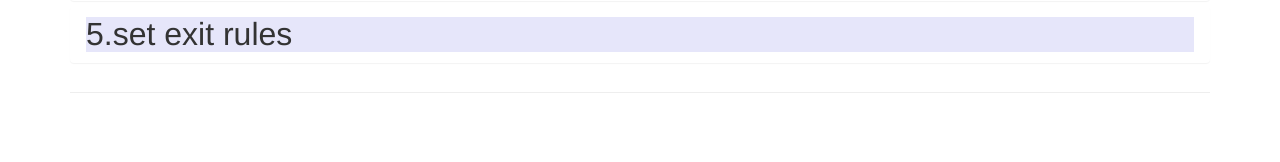
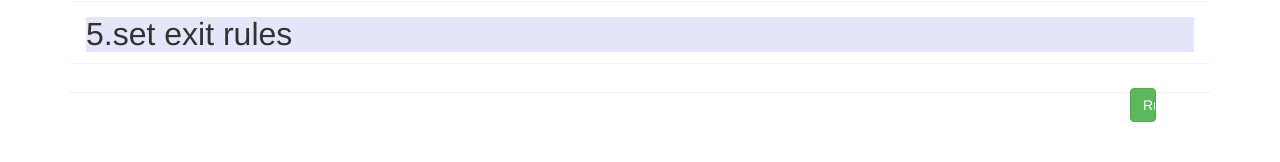
Before and after one commit to cccoast/webUI, a Flask app: page / in a window 1280 px wide. Shown: the part 645-807 px from the top of the page. Before the commit the page ends 738 px from the top, so only its background shows below. Run offline with Flask 2, Linux system fonts and the light colour scheme; the visitor is signed in with stand-in values (Sample User, id 1); data comes from the database, SQL or seed files in the repository; some libraries are stand-ins or nearby versions.

Commit message:
20170305

```diff
--- a/app/main/forms.py
+++ b/app/main/forms.py
@@ -7,5 +7,4 @@ class NameForm(FlaskForm):
     submit = SubmitField('Submit')
 
 class SubmitForm(FlaskForm):
-    verify = SubmitField('Verify')
-    submit = SubmitField('Run')
+    submit = SubmitField('Run',id='submit_backtest')
--- a/app/main/views.py
+++ b/app/main/views.py
@@ -1,7 +1,11 @@
-from flask import render_template,request
+from flask import render_template,request,url_for,flash,redirect
 from . import main
-from . import forms
+from .forms import SubmitForm
 
 @main.route('/')
 def index():
-    return render_template('index.html')
+    sub_form = SubmitForm()
+    if sub_form.validate_on_submit():
+        flash('Ready to back Testing')
+        return redirect(request.args.get('next') or url_for('main.index'))
+    return render_template('index.html',submit_form = sub_form)
--- a/app/templates/collapse.html
+++ b/app/templates/collapse.html
@@ -2,7 +2,7 @@
 <style type="text/css">
 h2.panel-title{
     font-size:32px;
-     background:#E6E6FA;
+    background:#E6E6FA;
 }
 h3.panel-title{
     font-size:32px;
--- a/app/templates/index.html
+++ b/app/templates/index.html
@@ -2,23 +2,29 @@
 {% import "bootstrap/wtf.html" as wtf %}
 
 {% block title %}Platform{% endblock %}
-
 {% block page_content %}
+<style type="text/css">
+#submit_data{
+    float:right;
+}
+#submit_backtest{
+	width:12px;
+}
+</style>
 <div class="page-header">
     <h1>
     {% if current_user.is_authenticated -%}
     &nbsp;&nbsp;Welcome {{ current_user.username }}!
     <br><br>
     {% include "collapse.html" %}
-
     {% if submit_form %}
-    <div class="col-md-2">
-    {{ wtf.quick_form(submit_form) }}
+    <div class="col-md-1" id = "submit_data">
+    {{ wtf.quick_form(submit_form,button_map={'submit':'success'},form_type = 'horizontal') }}
     <br>
 	</div>
 	{% endif %}
-
-    {% else %}<a href="{{ url_for('auth.login') }}">Click here to login</a>
+    {% else %}
+    <a href="{{ url_for('auth.login') }}">Click here to login</a>
     {% endif %}
     </h1>
 </div>
```
Also changed, not shown: app/auth/forms.py (line endings or trailing spaces), 4 other files.
